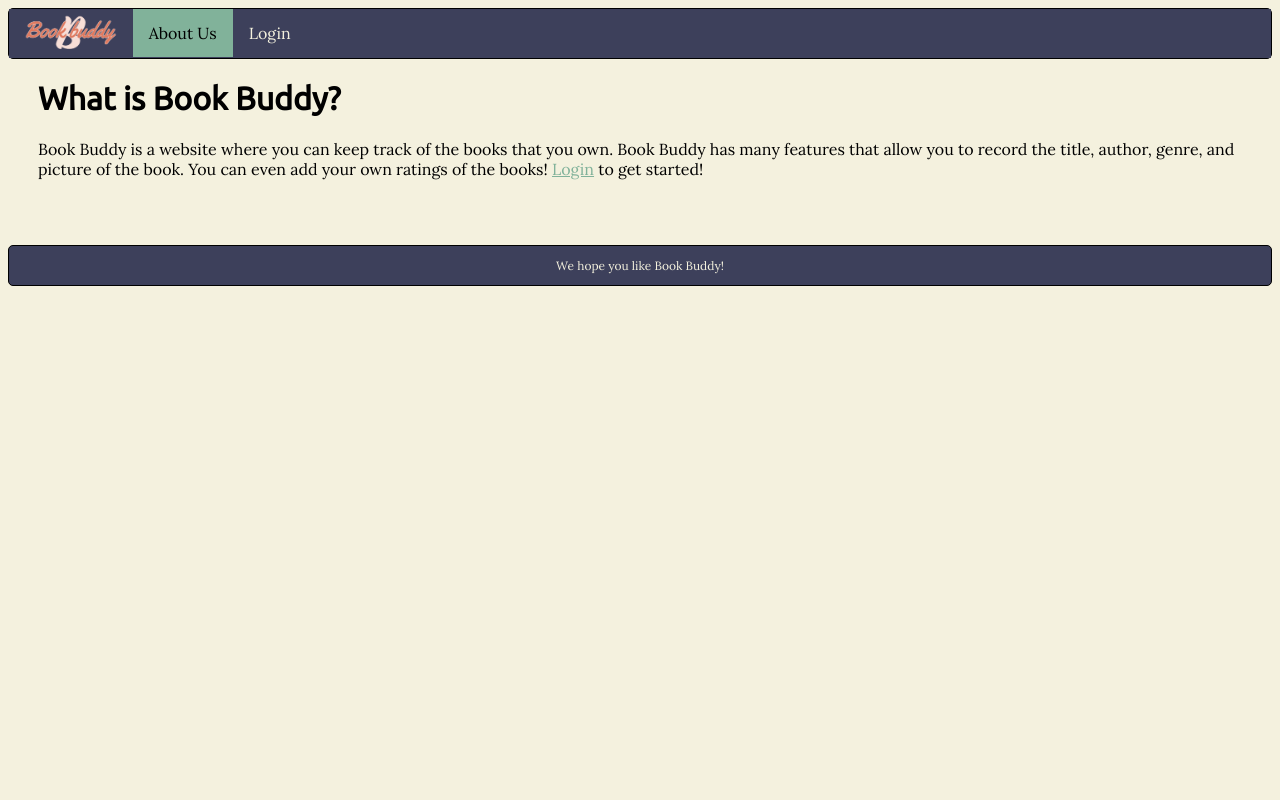
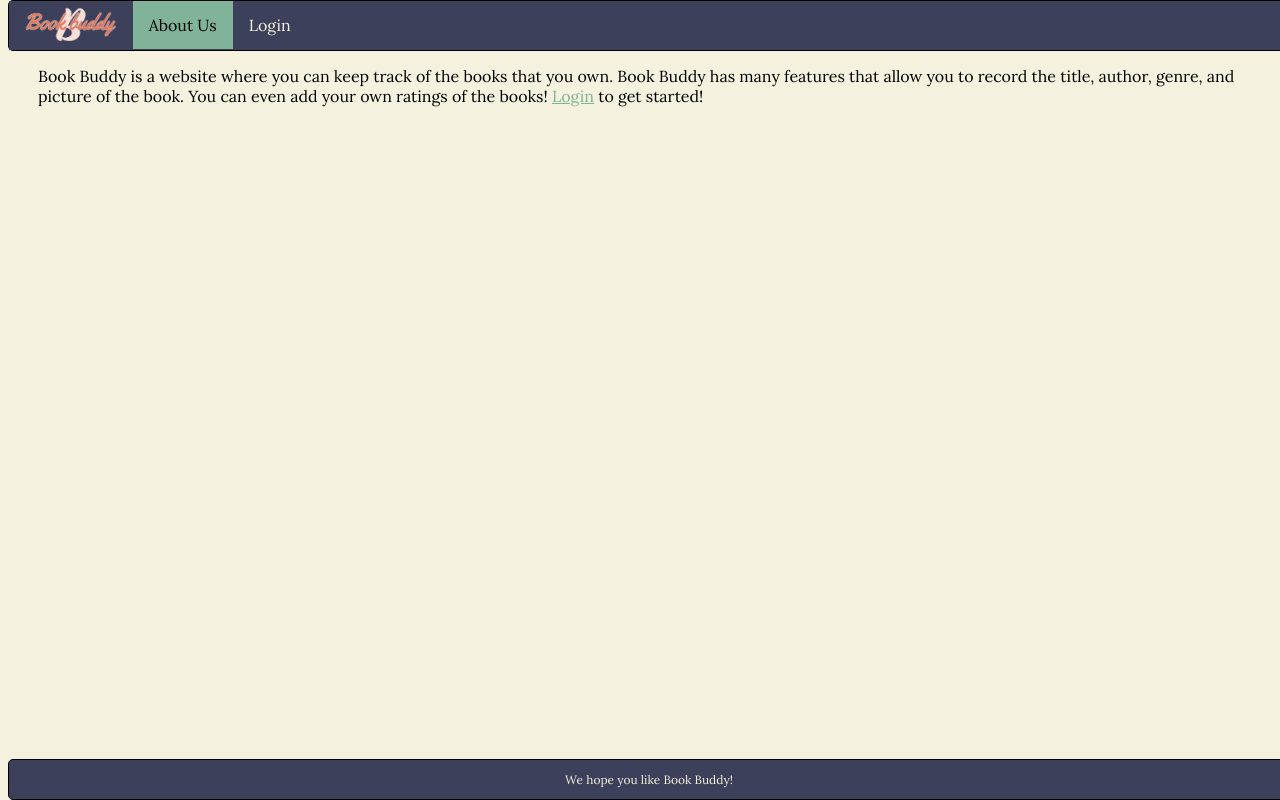
Before and after one commit to clr7695/BookBuddy, a plain HTML site: page index.html in a window 1280 px wide. Drawn offline with Linux system fonts and the light colour scheme.

```diff
--- a/home.css
+++ b/home.css
@@ -21,6 +21,9 @@
     border: 1px solid black;
     height: fit-content;
     font-family: 'Lora', serif;
+    position: fixed;
+    top: 0px;
+    width: 100%;
 }
 header li a:hover {
     background-color: #f4f1de;
@@ -61,6 +64,9 @@
     height: fit-content;
     border-radius: 5px;
     border: 1px solid black;
+    position: fixed;
+    bottom: 0px;
+    width: 100%;
 }
 footer p {
     text-align: center;
--- a/login.css
+++ b/login.css
@@ -21,6 +21,9 @@
     border: 1px solid black;
     height: fit-content;
     font-family: 'Lora', serif;
+    position: fixed;
+    top: 0px;
+    width: 100%;
 }
 header li a:hover {
     background-color: #f4f1de;
@@ -61,6 +64,9 @@
     height: fit-content;
     border-radius: 5px;
     border: 1px solid black;
+    position: fixed;
+    bottom: 0px;
+    width: 100%;
 }
 footer p {
     text-align: center;
```
Also changed, not shown: signup.html (+11 -3 lines).
